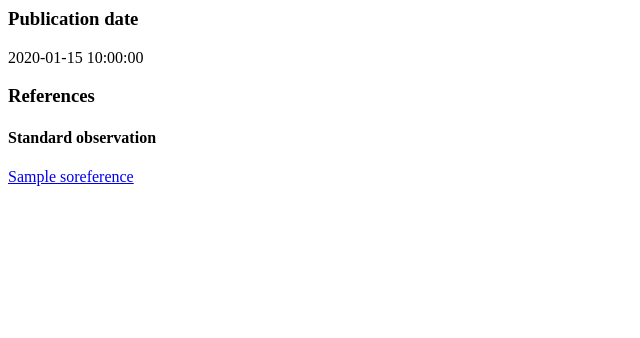
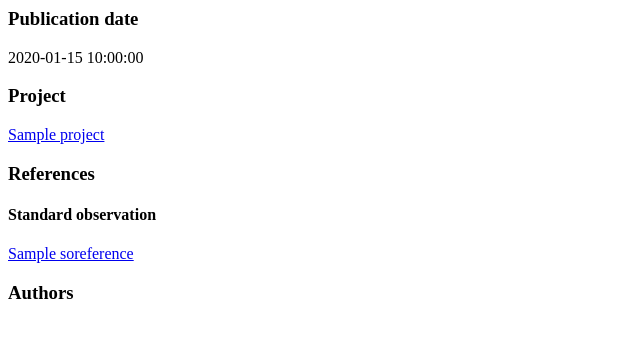
Before and after one commit to eLTER-RI/metadata-schemas, a Python web app: template ui/lter/templates/semantic-ui/components/LterDetailRoot.jinja in a window 1280 px wide. Shown: the top 338 px of the page, without its empty margins (0-640 px from the left). Run offline with Jinja, Linux system fonts and the light colour scheme; the template is opened without the code that fills it: most values are stand-ins (such as "Sample title", 1, 10 or a date in 2020).

Commit message:
Add Lter record detail

```diff
--- a/ui/lter/templates/semantic-ui/components/Files.jinja
+++ b/ui/lter/templates/semantic-ui/components/Files.jinja
@@ -1,5 +1,5 @@
 {#def files #}
-<AccordionField label={_('Files')} accordion_class="detail-section">
+<AccordionField label={_('Files')} accordion_class="detail-section" active="True">
     <div class="ui relaxed divided list">
         {% for file in array(files) %}
             <div class="item">
--- a/ui/lter/templates/semantic-ui/components/LterDetailRoot.jinja
+++ b/ui/lter/templates/semantic-ui/components/LterDetailRoot.jinja
@@ -11,14 +11,26 @@
 {% endfor %}
 
 <table class='ui compact definition table'>
-    {% if md.publicationDate %}
-        <div class="ui segment detail-section">
-            <h3 class="ui header">Publication date</h3>
-            <div class="content">
-                <p>{{ md.publicationDate }}</p>
+    <div class="ui segment detail-section">
+        <div class="ui grid two column row">
+            {% if md.publicationDate %}
+            {% endif %}
+            <div class="column">
+                <h3 class="ui header">Publication date</h3>
+                <div class="content">
+                    <p>{{ md.publicationDate }}</p>
+                </div>
             </div>
+            {% if md.project %}
+                <div class="column">
+                    <h3 class="ui header">Project</h3>
+                    <div class="content">
+                        <a href={{ md.project.PID }}>{{ md.project.name }}</a>
+                    </div>
+                </div>
+            {% endif %}
         </div>
-    {% endif %}
+    </div>
     <div class="ui segment detail-section">
         <h3 class="ui header">References</h3>
         <div class="content ui grid two column row">
@@ -27,11 +39,11 @@
                     {% for siteRef in array(md.siteReference) %}
                         <h4>Site reference:</h4>
                         <a href="https://deims.org/{{ siteRef.PID }}">{{ siteRef.name }}</a>
+
                         {% set siteHref = search_link ~ "?q=&f=metadata_siteReference_name:" %}
                         <a href="{{ siteHref }}{{ siteRef.name }}">
                             <i class="ui icon search"></i>
                         </a>
-
                     {% endfor %}
                 {% endif %}
             </div>
@@ -39,15 +51,26 @@
                 <div class="column">
                     <h4>Standard observation</h4>
                     <a href="{{ md.SOReference.url }}">{{ md.SOReference.name }}</a>
+
                     {% set SOHref = search_link ~ "?q=&f=metadata_SOReference_name:" %}
+
                     <a href="{{ SOHref }}{{ md.SOReference.name }}">
                         <i class="ui icon search"></i>
                     </a>
-
                 </div>
             {% endif %}
         </div>
     </div>
+    {% if md.authors != None %}
+        <div class="ui segment detail-section">
+            <h3 class="ui header">Authors</h3>
+            {% for author in array(md.authors) %}
+                <div class="content">
+                    <p>{{ author.fullName }} - {{ author.email }}</p>
+                </div>
+            {% endfor %}
+        </div>
+    {% endif %}
     {% if ns.abstract_description != None %}
         <div class="ui segment detail-section">
             <h3 class="ui header">Abstract</h3>
@@ -56,6 +79,7 @@
             </div>
         </div>
     {% endif %}
+
     {% if ns.other_descriptions != [] %}
         {% for description in ns.other_descriptions %}
             <AccordionField label={description.type}
```
